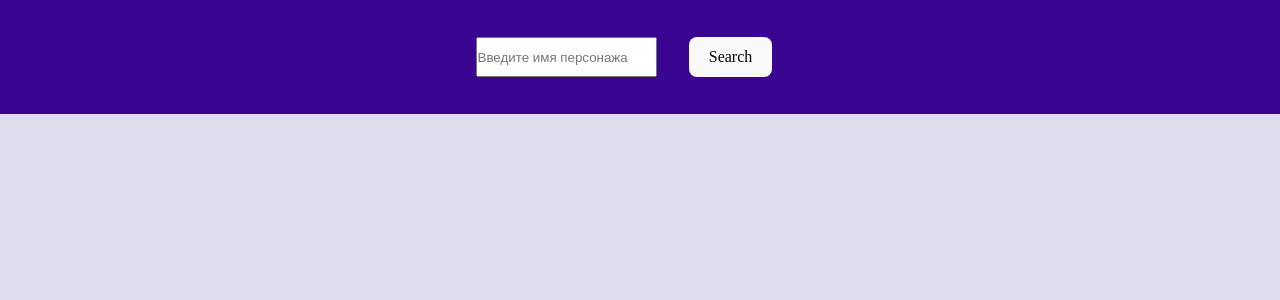
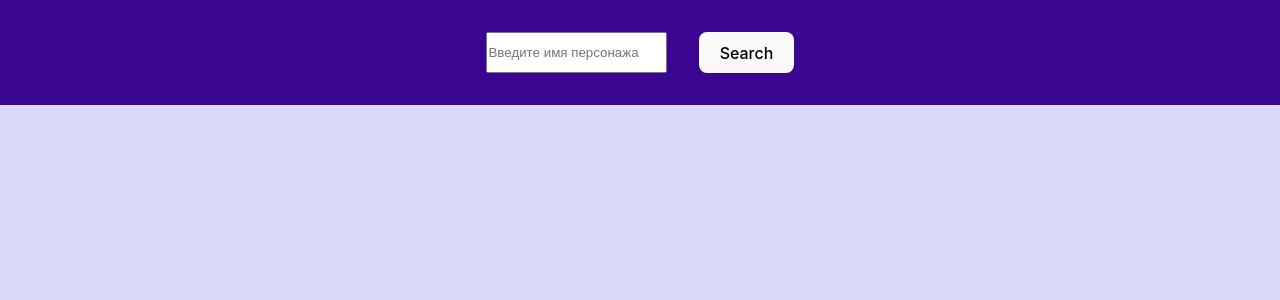
Before and after one commit to KrKate/RSS-React, a React (Vite) app: page / in a window 1280 px wide. Shown: the top 300 px of the page. Built offline with nearby package versions, Linux system fonts and the light colour scheme.

Commit message:
feat: add card component in App.tsx

```diff
--- a/src/App.css
+++ b/src/App.css
@@ -4,22 +4,12 @@
 }
 
 #root {
-  max-width: 1280px;
   width: 100%;
   margin: 0 auto;
   display: flex;
   text-align: center;
   flex-direction: column;
-  height: 100vh;
-}
-
-#root > div:first-child {
-  height: 50px;
-}
-
-#root > div:last-child {
-  flex-grow: 1;
-  background-color: rgb(225, 223, 239);
+  background-color: rgb(218, 216, 249);
 }
 
 .search-container {
@@ -32,12 +22,13 @@
 }
 
 .cards-container {
-  background-color: #646cffaa;
   display: flex;
   flex-wrap: wrap;
   align-content: center;
+  align-content: flex-start;
   justify-content: space-evenly;
   gap: 1rem;
+  padding: 2rem;
 }
 
 .search__component {
@@ -45,8 +36,8 @@
   gap: 2rem;
 }
 
-
 .character__card {
+  width: 200px;
   background-color: rgb(185, 185, 239);
   padding: 0.5rem;
   display: flex;
--- a/src/App.tsx
+++ b/src/App.tsx
@@ -1,39 +1,35 @@
+import React from 'react';
 import './App.css';
-import React, { Component } from 'react';
+import { Search } from './components/search';
 import { Card } from './components/card';
-import { Search } from './components/search';
 import { People } from './models';
 
-interface AppState {
+interface State {
   characters: People[];
 }
+class App extends React.Component<object, State> {
+  state: State = {
+    characters: [],
+  };
 
-class App extends Component<object, AppState> {
-  constructor(props: object) {
-    super(props);
-    this.state = {
-      characters: [],
-    };
+  render() {
+    return (
+      <div>
+        <div className="search-container">
+          <Search updateCharacters={this.updateCharacters} />
+        </div>
+        <div className="cards-container">
+          {this.state.characters.map((character) => (
+            <Card key={character.name} character={character} />
+          ))}
+        </div>
+      </div>
+    );
   }
 
   updateCharacters = (characters: People[]) => {
     this.setState({ characters });
   };
-
-  render() {
-    return (
-      <>
-        <div className="search-container">
-          <Search updateCharacters={this.updateCharacters} />
-        </div>
-        <div className="cards-container">
-          {this.state.characters.map((character) => (
-            <Card character={character} key={character.name} />
-          ))}
-        </div>
-      </>
-    );
-  }
 }
 
 export default App;
--- a/src/components/search.tsx
+++ b/src/components/search.tsx
@@ -1,9 +1,8 @@
 import React, { ChangeEvent } from 'react';
 import { People, SearchState } from '../models';
-import { Card } from './card';
-// import { Card } from './card';
-export interface SearchProps {
+interface SearchProps {
   updateCharacters: (characters: People[]) => void;
+  onSearch: (query: string) => void;
 }
 export class Search extends React.Component<SearchProps, SearchState> {
   constructor(props: SearchProps) {
@@ -21,6 +20,10 @@ export class Search extends React.Component<SearchProps, SearchState> {
     }
   }
 
+  componentDidUpdate() {
+    localStorage.setItem('searchValue', this.state.searchValue);
+  }
+
   handleInputChange = (event: ChangeEvent<HTMLInputElement>) => {
     this.setState({ searchValue: event.target.value });
   };
@@ -31,9 +34,10 @@ export class Search extends React.Component<SearchProps, SearchState> {
 
     fetch(`https://swapi.dev/api/people/?search=${searchValue}`)
       .then((response: Response) => response.json())
-      .then((data: { results: People[] }) =>
-        this.setState({ characters: data.results })
-      )
+      .then((data: { results: People[] }) => {
+        this.setState({ characters: data.results });
+        this.props.updateCharacters(data.results);
+      })
       .catch((error) => console.error(error));
   };
 
@@ -50,11 +54,6 @@ export class Search extends React.Component<SearchProps, SearchState> {
           ></input>
           <button onClick={this.handleSearch}>Search</button>
         </div>
-        <div className="card-container">
-          {this.state.characters.map((character) => (
-            <Card character={character} key={character.name} />
-          ))}
-        </div>
       </>
     );
   }
--- a/src/index.css
+++ b/src/index.css
@@ -1,4 +1,4 @@
-/* :root {
+:root {
   font-family: Inter, system-ui, Avenir, Helvetica, Arial, sans-serif;
   line-height: 1.5;
   font-weight: 400;
@@ -12,7 +12,11 @@
   -webkit-font-smoothing: antialiased;
   -moz-osx-font-smoothing: grayscale;
   -webkit-text-size-adjust: 100%;
-} */
+}
+
+html {
+  height: 100%;
+}
 
 a {
   font-weight: 500;
@@ -26,7 +30,6 @@ a:hover {
 body {
   margin: 0;
   display: flex;
-  place-items: center;
   min-width: 320px;
   min-height: 100vh;
 }
```
